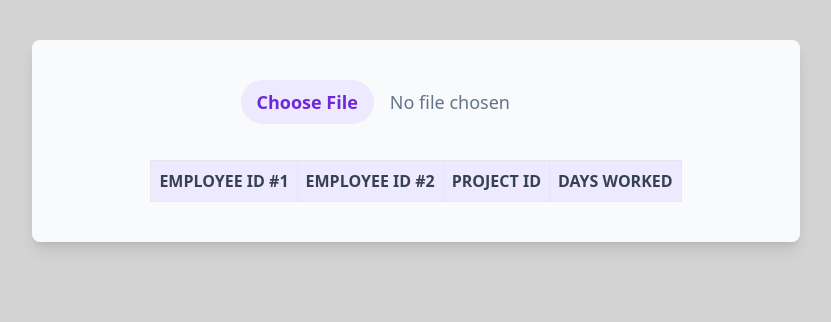
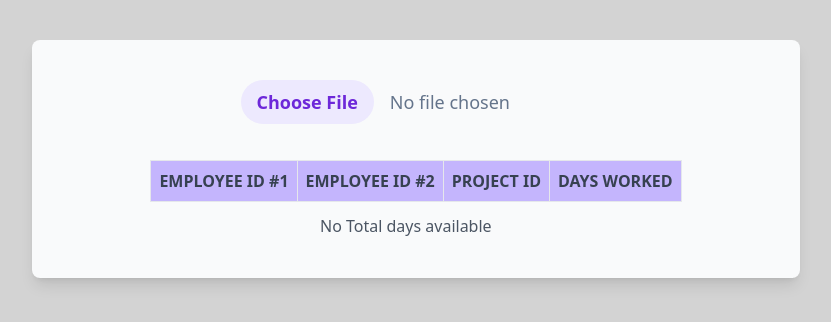
Before and after one commit to AnzhelDimitrov/Anzhel-Dimitrov-employees, a React app: page / in a window 1280 px wide. Shown: the top 322 px of the page, without its empty margins (224-1055 px from the left). Built offline with nearby package versions, Linux system fonts and the light colour scheme; the HTML template or start-up script is replaced by a standard one.

Commit message:
fix max days text shown

```diff
--- a/src/App.jsx
+++ b/src/App.jsx
@@ -205,7 +205,7 @@ function App() {
           hover:file:cursor-pointer"
       />
       <table className="table-auto mx-auto border border-violet-700 text-left text-gray-500 dark:text-gray-400">
-        <thead className="text-gray-700 uppercase bg-violet-100 dark:bg-gray-700 dark:text-gray-400">
+        <thead className="text-gray-700 uppercase bg-violet-300 dark:bg-gray-700 dark:text-gray-400">
           <tr>
             <th scope="col" className="border p-2">Employee ID #1</th>
             <th scope="col" className="border p-2">Employee ID #2</th>
@@ -230,9 +230,9 @@ function App() {
           })}
         </tbody>
       </table>
-      {maxDays && <div className="mx-auto w-48 text-gray-600 mt-3">
-          Total days worked: {maxDays}
-      </div>}
+      <div className="mx-auto w-48 text-gray-600 mt-3">
+      {maxDays && maxDays !== 0 ? `Total days worked: ${maxDays}` : 'No Total days available'}
+      </div>
     </div>
   );
 }
```
